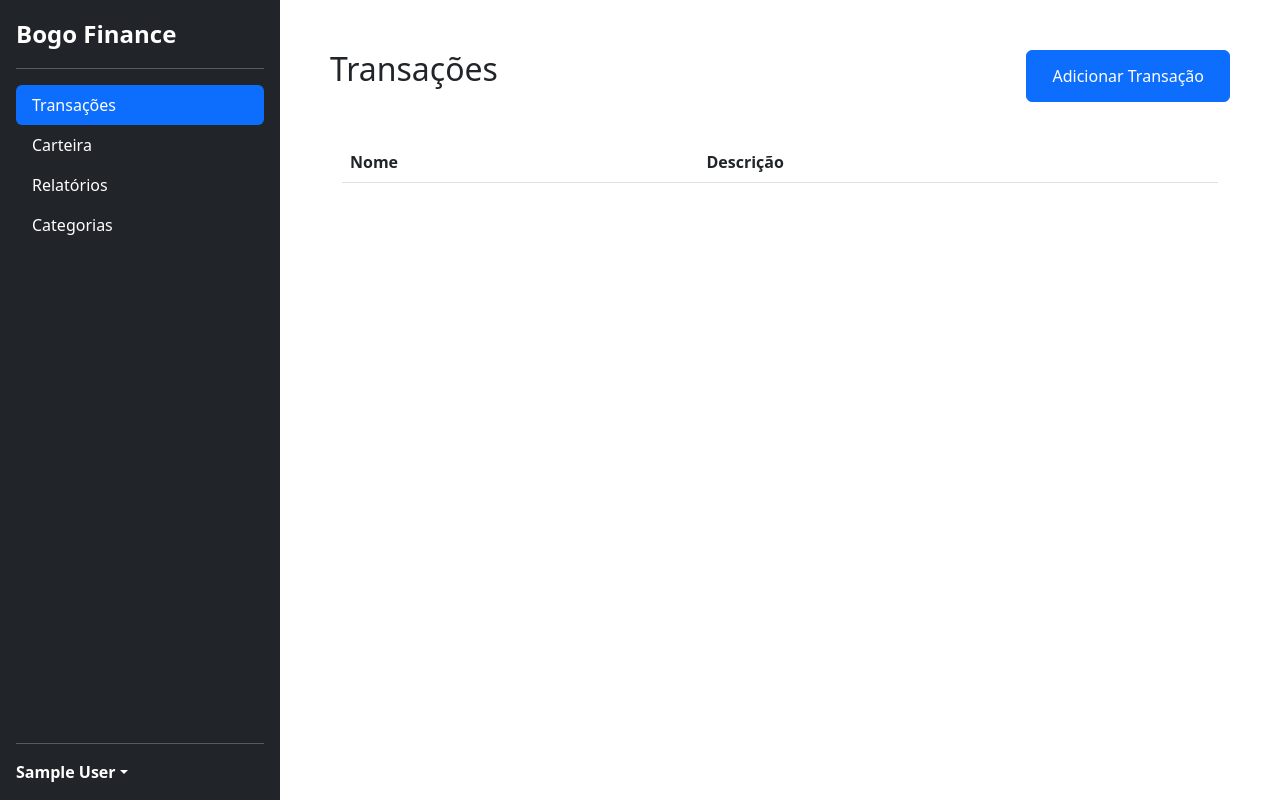
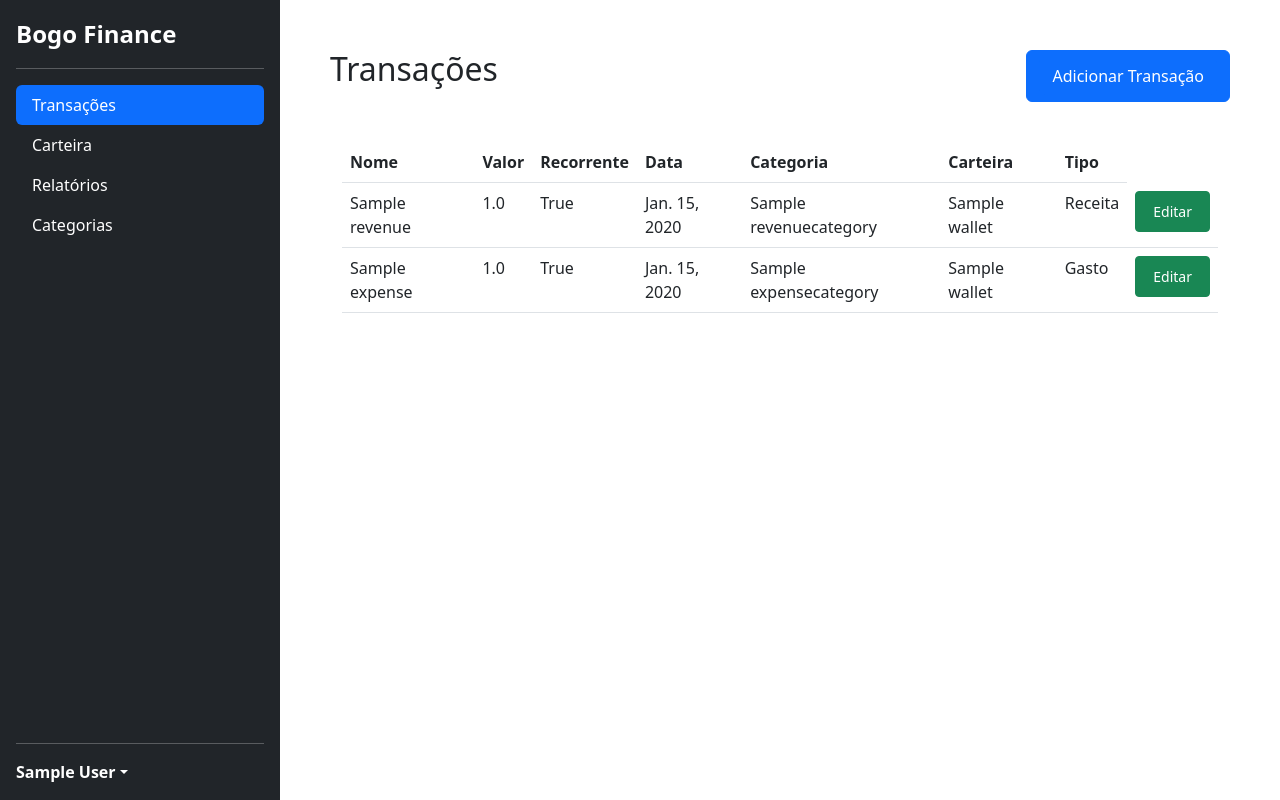
Before and after one commit to Eduardo-Orsi/gestao-financas, a Django app: page /transactions/ in a window 1280 px wide. Run offline with Django 4.2, Linux system fonts and the light colour scheme; a user stored in the database is signed in; tables that the repository leaves empty hold one stand-in row (values such as "Sample post"); lists and menus that the app fills with data are empty.

Commit message:
adding the CRUD for transactions

```diff
--- a/gestao_financas/models.py
+++ b/gestao_financas/models.py
@@ -62,7 +62,7 @@
 class Expense(models.Model):
     id = models.UUIDField(primary_key=True, default=uuid4, editable=False, unique=True)
     user_id = models.ForeignKey(to=UserProfile, on_delete=models.CASCADE)
-    wallet = models.ForeignKey(to=Wallet, on_delete=models.CASCADE, null=True, blank=True)
+    wallet_id = models.ForeignKey(to=Wallet, on_delete=models.CASCADE, null=True, blank=True)
     name = models.CharField(max_length=100, null=False)
     value = models.FloatField(null=False)
     recurring = models.BooleanField(default=False)
--- a/gestao_financas/templates/transactions.html
+++ b/gestao_financas/templates/transactions.html
@@ -15,31 +15,48 @@
         <thead>
           <tr>
             <th>Nome</th>
-                        <th>Descrição</th>
+            <th>Valor</th>
+            <th>Recorrente</th>
+            <th>Data</th>
+            <th>Categoria</th>
+            <th>Carteira</th>
+            <th>Tipo</th>
           </tr>
         </thead>
         <tbody>
-                        {% for wallet in wallets %}
+          {% for revenue in revenues %}
           <tr>
-                                <td>wallet.name</td>
-                                <td>wallet.description</td>
+            <td>{{ revenue.name }}</td>
+            <td>{{ revenue.value }}</td>
+            <td>{{ revenue.recurring }}</td>
+            <td>{{ revenue.date }}</td>
+            <td>{{ revenue.category_id.name }}</td>
+            <td>{{ revenue.wallet_id.name }}</td>
+            <td>Receita</td>
+            <td>
+              <button class="add-wallet btn btn-success btn-sm">
+                <a class="btn btn-success btn-sm" href="{% url 'transactions' revenue.id %}">Editar</a>
+              </button>
+            </td>
+          </tr>
+          {% endfor %}
+          {% for expense in expenses %}
+          <tr>
+            <td>{{ expense.name }}</td>
+            <td>{{ expense.value }}</td>
+            <td>{{ expense.recurring }}</td>
+            <td>{{ expense.date }}</td>
+            <td>{{ expense.category_id.name }}</td>
+            <td>{{ expense.wallet_id.name }}</td>
+            <td>Gasto</td>
+            <td>
+              <button class="add-wallet btn btn-success btn-sm">
+                <a class="btn btn-success btn-sm" href="{% url 'transactions' expense.id %}">Editar</a>
+              </button>
+            </td>
           </tr>
           {% endfor %}
         </tbody>
-                    <!-- <tbody>
-                      <tr>
-                        <td>Otto</td>
-                        <td>@mdo</td>
-                      </tr>
-                      <tr>
-                        <td>Thornton</td>
-                        <td>@fat</td>
-                      </tr>
-                      <tr>
-                        <th>name</th>
-                        <td>@twitter</td>
-                      </tr>
-                    </tbody> -->
       </table>
     </div>
   </div>
--- a/gestao_financas/urls.py
+++ b/gestao_financas/urls.py
@@ -21,5 +21,7 @@
     path('report/add', views.add_report, name='add_report'),
 
     path('transactions/', views.transactions, name='transactions'),
+    path('transactions/<uuid:pk>/', views.add_transaction, name='transaction'),
+    path('transactions/<uuid:pk>/delete/', views.delete_transaction, name='delete_transaction'),
     path('transactions/add', views.add_transaction, name='add_transaction'),
 ]
--- a/gestao_financas/views.py
+++ b/gestao_financas/views.py
@@ -3,7 +3,7 @@
 from django.http.request import HttpRequest
 from django.contrib.auth.decorators import login_required
 
-from .models import Wallet, RevenueCategory, ExpenseCategory
+from .models import Wallet, RevenueCategory, ExpenseCategory, Revenue, Expense
 
 
 @login_required()
@@ -88,15 +88,171 @@
         return render(request, 'add_wallet.html', {})
 
 @login_required()
-def transactions(request: HttpRequest):
-    return render(request, 'transactions.html', {})
+def transactions(request: HttpRequest, pk = None):
+    user_id = request.user.id
+
+    if pk:
+        revenue = None
+        expense = None
+
+        try:
+            revenue = Revenue.objects.get(id=pk)
+        except:
+            expense = Expense.objects.get(id=pk)
+
+        if not request.method == "POST":
+            context = {}
+            context["wallets"] = Wallet.objects.filter(user_id=user_id)
+            if revenue:
+                context["transaction"] = revenue
+            else:
+                context["transaction"] = expense
+
+            return render(request, "add_transaction.html", context)
+
+        else:
+            name = request.POST.get("name", None)
+            value = request.POST.get("value", None)
+            wallet_id = request.POST.get("wallet_id", None)
+            recurring = request.POST.get("recurring", None)
+            category_id = request.POST.get("category_id", None)
+            date = request.POST.get("date", None)
+
+            if not name:
+                messages.error(request, "O nome da transferência é necessário")
+                return redirect("transactions")
+
+            if not value:
+                messages.error(request, "O valor da transferência é necessário")
+                return redirect("transactions")
+
+            if not wallet_id:
+                messages.error(request, "A carteira da transferência é necessária")
+                return redirect("transactions")
+
+            if not category_id:
+                messages.error(request, "A categoria da transferência é necessária")
+                return redirect("transactions")
+
+            if not date:
+                messages.error(request, "A data da transferência é necessária")
+                return redirect("transactions")
+
+            recurring = bool(int(recurring))
+
+            if revenue:
+                revenue.name = name
+                revenue.value = value
+                revenue.wallet_id = Wallet.objects.get(id=wallet_id)
+                revenue.recurring = recurring
+                revenue.category_id = RevenueCategory.objects.get(id=category_id)
+                revenue.date = date
+                revenue.save()
+            else:
+                expense.name = name
+                expense.value = value
+                expense.wallet_id = Wallet.objects.get(id=wallet_id)
+                expense.recurring = recurring
+                expense.category_id = ExpenseCategory.objects.get(id=category_id)
+                expense.date = date
+                expense.save()
+
+            return transactions(request)
+
+    expenses = Expense.objects.filter(user_id=user_id)
+    revenues = Revenue.objects.filter(user_id=user_id)
+
+    context = {
+        "expenses": expenses,
+        "revenues": revenues
+    }
+
+    return render(request, 'transactions.html', context)
 
 @login_required()
 def add_transaction(request: HttpRequest):
+
     if request.method == "POST":
-        return render(request, 'add_transaction.html', {})
+        name = request.POST.get("name", None)
+        value = request.POST.get("value", None)
+        wallet_id = request.POST.get("wallet_id", None)
+        recurring = request.POST.get("recurring", None)
+        category_id = request.POST.get("category_id", None)
+        date = request.POST.get("date", None)
+        is_expense = request.POST.get("type", None)
+        is_revenue = request.POST.get("type", None)
+
+        if not name:
+            messages.error(request, "O nome da transferência é necessário")
+            return redirect("transactions")
+
+        if not value:
+            messages.error(request, "O valor da transferência é necessário")
+            return redirect("transactions")
+
+        if not wallet_id:
+            messages.error(request, "A carteira da transferência é necessária")
+            return redirect("transactions")
+
+        if not category_id:
+            messages.error(request, "A categoria da transferência é necessária")
+            return redirect("transactions")
+
+        if not date:
+            messages.error(request, "A data da transferência é necessária")
+            return redirect("transactions")
+
+        recurring = bool(int(recurring))
+
+        if is_revenue:
+            revenue = Revenue(
+                user_id = request.user,
+                name = name,
+                value = value,
+                wallet_id = Wallet.objects.get(id=wallet_id),
+                recurring = recurring,
+                category_id = RevenueCategory.objects.get(id=category_id),
+                date = date
+            )
+            revenue.save()
+
+        if is_expense:
+            expense = Expense(
+                user_id = request.user,
+                name = name,
+                value = value,
+                wallet_id = Wallet.objects.get(id=wallet_id),
+                recurring = recurring,
+                category_id = RevenueCategory.objects.get(id=category_id),
+                date = date
+            )
+            expense.save()
+
+        return transactions(request)
     else:
         return render(request, 'add_transaction.html', {})
+
+@login_required
+def delete_transaction(request: HttpRequest, pk = None):
+
+    if not pk:
+        messages.error(request, "O ID da transação é necessário")
+        return redirect("transactions")
+
+    revenue = None
+    expense = None
+
+    try:
+        revenue = Revenue.objects.get(id=pk)
+    except:
+        expense = Expense.objects.get(id=pk)
+
+    if revenue:
+        revenue.delete()
+    else:
+        expense.delete()
+
+    return redirect("transactions")
 
 @login_required()
 def categorys(request: HttpRequest, pk = None):
@@ -125,6 +281,7 @@
             essential = request.POST.get("essential", None)
             is_expense = request.POST.get("expense", None)
             is_revenue = request.POST.get("revenue", None)
+            print(essential)
 
             if not name:
                 messages.error(request, "O nome da categoria é necessário")
@@ -135,6 +292,7 @@
                 return redirect("categorys")
 
             essential = bool(int(essential))
+            print(essential)
 
             if revenue_category:
                 revenue_category.name = name
```
Also changed, not shown: gestao_financas/templates/add_category.html (+10 -2 lines), gestao_financas/templates/add_transaction.html (+53 -5 lines), gestao_financas/migrations/0008_rename_wallet_expense_wallet_id.py (added). Lines whose indentation alone changed are shown as unchanged.
